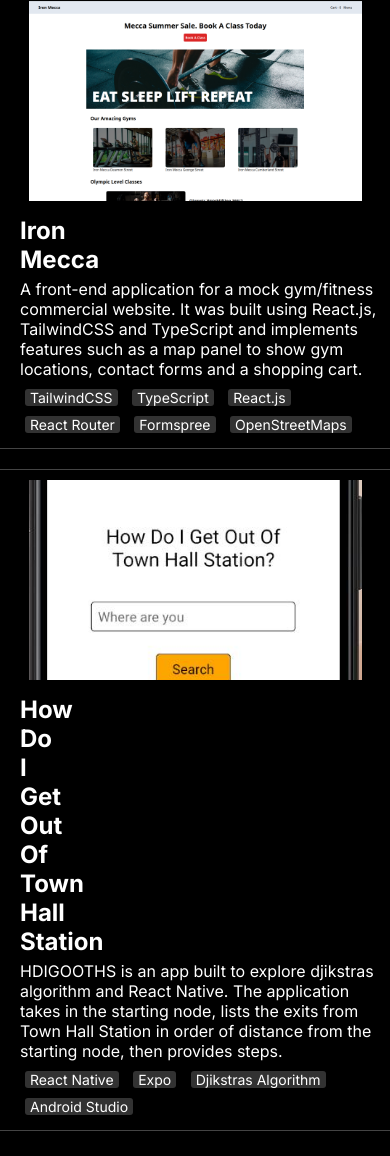
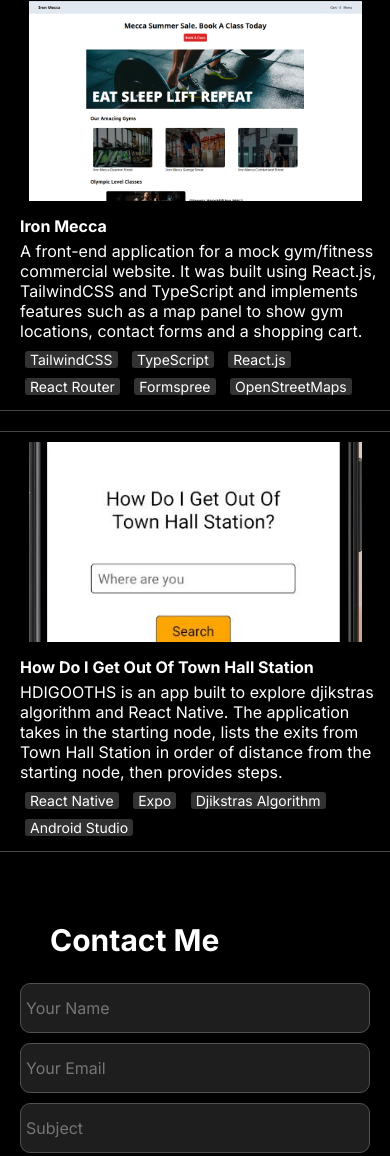
Before and after one commit to wkhatiz/personalsite, a plain HTML site: page index.html in a window 390 px wide. Shown: the part 1472-2628 px from the top of the page. Drawn offline with Linux system fonts and the light colour scheme.

Commit message:
Update styles.css

```diff
--- a/styles.css
+++ b/styles.css
@@ -371,7 +371,7 @@ p {
     }
 
     .project-card div h3 {
-        width: 16px;
+        font-size: 16px;
     }
 
     .project-card img {
```
